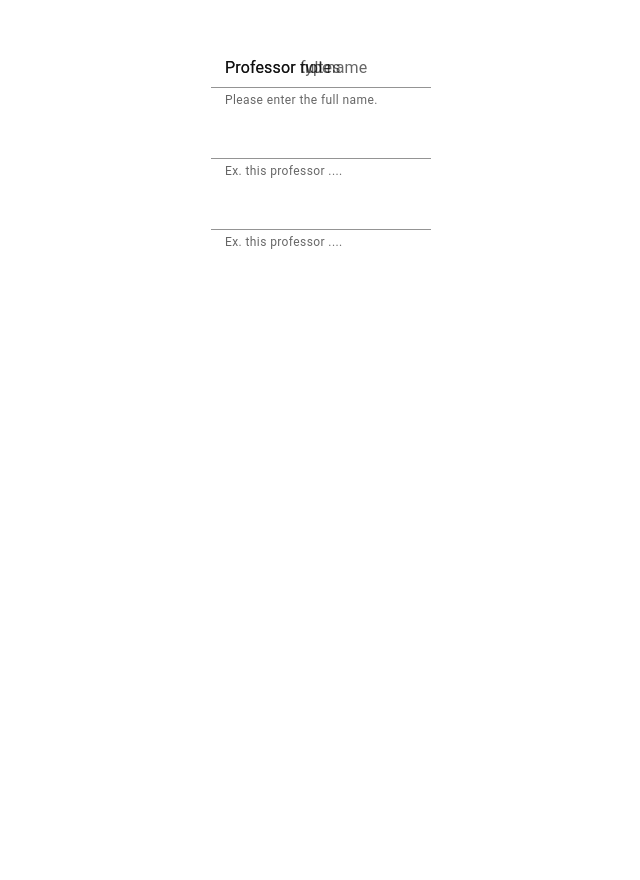
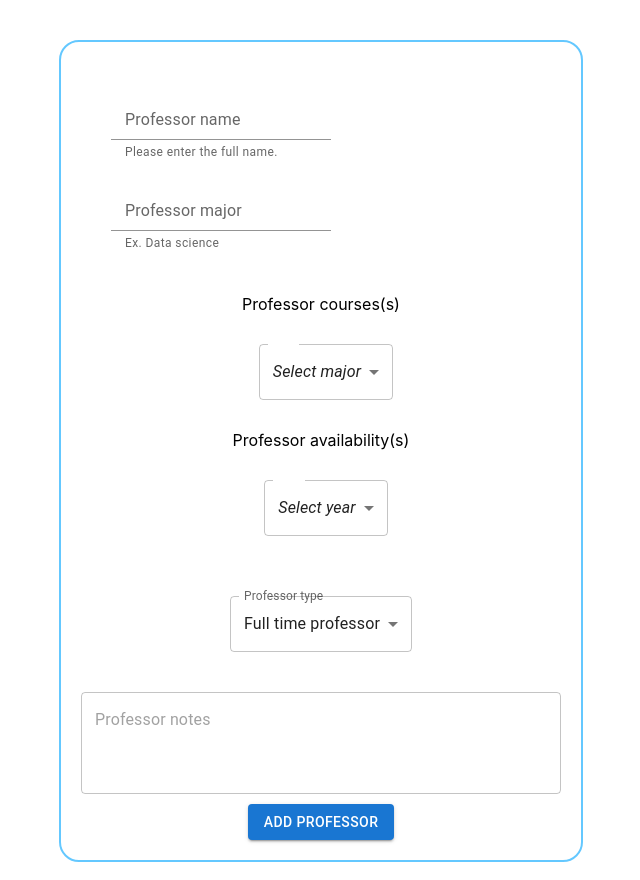
Before and after one commit to omaranBazna/schaduler, a React (Create React App) app: page /addprofessor in a window 1280 px wide. Shown: the whole page, without its empty margins (319-959 px from the left). Built offline with nearby package versions, Linux system fonts and the light colour scheme.

Commit message:
finish add forms

```diff
--- a/src/pages/AddCourse.js
+++ b/src/pages/AddCourse.js
@@ -52,6 +52,8 @@ const TagComp=({content,index,array,setArray,map})=>{
 }
 
 const AddCourse=()=>{
+   const [courseName,setCourseName]=useState("")
+   const [courseCode,setCourseCode]=useState("")
   const [majors,setMajors]=useState([])
   const [years,setYears]=useState([])
   const [semesters,setSemesters]=useState([])
@@ -101,13 +103,17 @@ const AddCourse=()=>{
  <FormGroup style={{display:'flex' ,flexDirection:"row",gap:"20px",padding:"30px"}}>
  <FormControl>
    <InputLabel htmlFor="my-input">Course name</InputLabel>
-   <Input id="my-input" aria-describedby="my-helper-text" />
+   <Input value={courseName} onChange={(e)=>{
+      setCourseName(e.target.value)
+   }} id="my-input" aria-describedby="my-helper-text" />
    <FormHelperText id="my-helper-text">Please enter the course name.</FormHelperText>
 </FormControl>
 
 <FormControl>
    <InputLabel htmlFor="my-input">Course Code</InputLabel>
-   <Input id="my-input" aria-describedby="my-helper-text" />
+   <Input value={courseCode} onChange={(e)=>{
+      setCourseCode(e.target.value)
+   }} id="my-input" aria-describedby="my-helper-text" />
    <FormHelperText id="my-helper-text">Ex. CSE3213</FormHelperText>
 </FormControl>
 </FormGroup>
--- a/src/pages/AddProfessor.js
+++ b/src/pages/AddProfessor.js
@@ -1,23 +1,201 @@
-import { FormControl ,FormHelperText,InputLabel,Input} from '@mui/material';
+import {Button,TextField,Divider ,FormGroup,FormControl,FormControlLabel,Checkbox ,FormHelperText,InputLabel,Input} from '@mui/material';
+import Box from '@mui/material/Box';
+import MenuItem from '@mui/material/MenuItem';
+import Select, { SelectChangeEvent } from '@mui/material/Select';
+import { useState } from 'react';
+import DeleteForeverIcon from '@mui/icons-material/DeleteForever';
+
+const majorsMap={
+   "1":"Electrical engineering",
+   "2":"Robotics",
+   "3":"Computer science"
+}
+
+const yearsMap={
+   "1":"First",
+   "2":"Second",
+   "3":"Third",
+   "4":"Fourth",
+   "5":"Graduate"
+}
+
+const semestersMap={
+   "1":"Fall",
+   "2":"Winter",
+   "3":"Summer"
+}
+const typesMap={
+   "1":"online",
+   "2":"inperson",
+   "3":"async",
+   "4":"online+inperson"
+}
+
+
+const TagComp=({content,index,array,setArray,map})=>{
+
+   return <div  style={{
+      display:"flex",flexDirection:"row",alignItems:"center",
+      justifyContent:"space-between",padding:"10px",
+      gap:"10px",
+      background:"rgba(80,188,230,0.2)",borderRadius:"30px"}}>
+
+
+      {map[content]}
+      <DeleteForeverIcon
+      style={{cursor:"pointer"}}
+      onClick={()=>{
+         let new_array=array.filter((it,inx)=>inx!=index)
+         setArray(new_array)
+      }}/>
+   </div>
+}
 
 const AddProfessor=()=>{
-  return <div style={{height:"100%",width:"100%"}}>
+  const [majors,setMajors]=useState([])
+  const [years,setYears]=useState([])
+  const [semesters,setSemesters]=useState([])
+  const [hasLab,setHasLab]=useState(false)
+  const [courseType,setCourseType]=useState(1)
+  const [courseNotes,setCourseNotes]=useState("")
+  const handleSelectMajor=(e)=>{
+   let val=e.target.value
+   if(val==0) return;
+
+   for(let i=0;i<majors.length;i++){
+    if(majors[i]==val) return
+   }
+
+   setMajors([...majors,e.target.value])
+
+  }
+
+  const handleSelectYear=(e)=>{
+   let val=e.target.value
+   if(val==0) return;
+
+   for(let i=0;i<years.length;i++){
+    if(years[i]==val) return
+   }
+
+   setYears([...years,e.target.value])
+
+  }
+  const handleSelectSemester=(e)=>{
+   let val=e.target.value
+   if(val==0) return;
+
+   for(let i=0;i<semesters.length;i++){
+    if(semesters[i]==val) return
+   }
+
+   setSemesters([...semesters,e.target.value])
+
+  }
+
+  return <div style={{height:"100%",width:"100%" ,display:"flex",flexDirection:"column",alignItems:"center",justifyContent:"start"}}>
+   <div style={{border:"2px solid rgb(100,200,255)"
+   ,padding:'20px',borderRadius:"20px",
+   gap:"10px",
+     width:"40%" ,display:"flex",flexDirection:"column",alignItems:"center",justifyContent:"center"}}>
+ <FormGroup style={{display:'flex' ,flexDirection:"row",gap:"20px",padding:"30px"}}>
  <FormControl>
-   <InputLabel htmlFor="my-input">Professor full name</InputLabel>
+   <InputLabel htmlFor="my-input">Professor name</InputLabel>
    <Input id="my-input" aria-describedby="my-helper-text" />
    <FormHelperText id="my-helper-text">Please enter the full name.</FormHelperText>
+</FormControl>
 
-   <InputLabel htmlFor="my-input">Professor type</InputLabel> {/*full time , adjecent*/}
+<FormControl>
+   <InputLabel htmlFor="my-input">Professor major</InputLabel>
    <Input id="my-input" aria-describedby="my-helper-text" />
-   <FormHelperText id="my-helper-text">Ex. this professor .... </FormHelperText>
+   <FormHelperText id="my-helper-text">Ex. Data science</FormHelperText>
+</FormControl>
+</FormGroup>
+
+<Divider textAlign="left">Professor courses(s) </Divider>
+
+<FormControl style={{display:"flex",flexDirection:"row",gap:"10px",padding:"20px"}}>
+
+     <Box style={{display:"flex",flexDirection:"row",gap:"20px"}}>{majors.map((item,index)=> {
+      return <TagComp map={majorsMap} content={item} index={index} array={majors} setArray={setMajors}/>})
+      } </Box>
+       <Select
+          labelId="demo-simple-select-label"
+          id="demo-simple-select"
+          value={0}
+          label="Age"
+          onChange={ handleSelectMajor}
+        >
+          <MenuItem value={0}><i>Select major</i></MenuItem>
+          <MenuItem value={1}>Electrical engineering</MenuItem>
+          <MenuItem value={2}>Robotics</MenuItem>
+          <MenuItem value={3}>Computer science</MenuItem>
 
 
-   <InputLabel htmlFor="my-input">Professor notes</InputLabel>
-   <Input id="my-input" aria-describedby="my-helper-text" />
-   <FormHelperText id="my-helper-text">Ex. this professor .... </FormHelperText>
+        </Select>
+
+
+</FormControl>
+
+<Divider textAlign="left">Professor availability(s) </Divider>
+
+<FormControl style={{display:"flex",flexDirection:"row",gap:"10px",padding:"20px"}}>
+
+   <Box style={{display:"flex",flexDirection:"row",gap:"20px"}}>{years.map((item,index)=> {
+      return <TagComp map={yearsMap} content={item} index={index} array={years} setArray={setYears}/>})
+      } </Box>
+       <Select
+          labelId="demo-simple-select-label"
+          id="demo-simple-select"
+          value={0}
+          label="Age"
+          onChange={ handleSelectYear}
+        >
+          <MenuItem value={0}><i>Select year</i></MenuItem>
+          <MenuItem value={1}>First</MenuItem>
+          <MenuItem value={2}>Second</MenuItem>
+          <MenuItem value={3}>Third</MenuItem>
+          <MenuItem value={4}>Fourth</MenuItem>
+          <MenuItem value={5}>Graduate</MenuItem>
+        </Select>
+
 </FormControl>
 
 
+
+<FormGroup style={{display:'flex',alignItems:"center" ,flexDirection:"row",gap:"20px",padding:"30px"}}>
+
+
+<FormControl>
+   <InputLabel htmlFor="my-input">Professor type</InputLabel> {/*online- inperson -async*/ }
+   <Select
+          labelId="demo-simple-select-label"
+          id="demo-simple-select"
+          value={courseType}
+          label="Age"
+          onChange={(e)=>{setCourseType(e.target.value)}}
+        >
+
+          <MenuItem value={1}>Full time professor</MenuItem>
+          <MenuItem value={2}>adejecent professor</MenuItem>
+
+
+        </Select>
+</FormControl>
+</FormGroup>
+
+
+   <TextField
+  placeholder="Professor notes"
+  multiline
+  rows={3}
+  style={{width:"100%"}}
+  value={courseNotes}
+  onChange={(e)=>setCourseNotes(e.target.value)}
+  maxRows={6}
+/>
+<Button variant="contained">Add professor</Button>
+</div>
   </div>
 }
 
```
